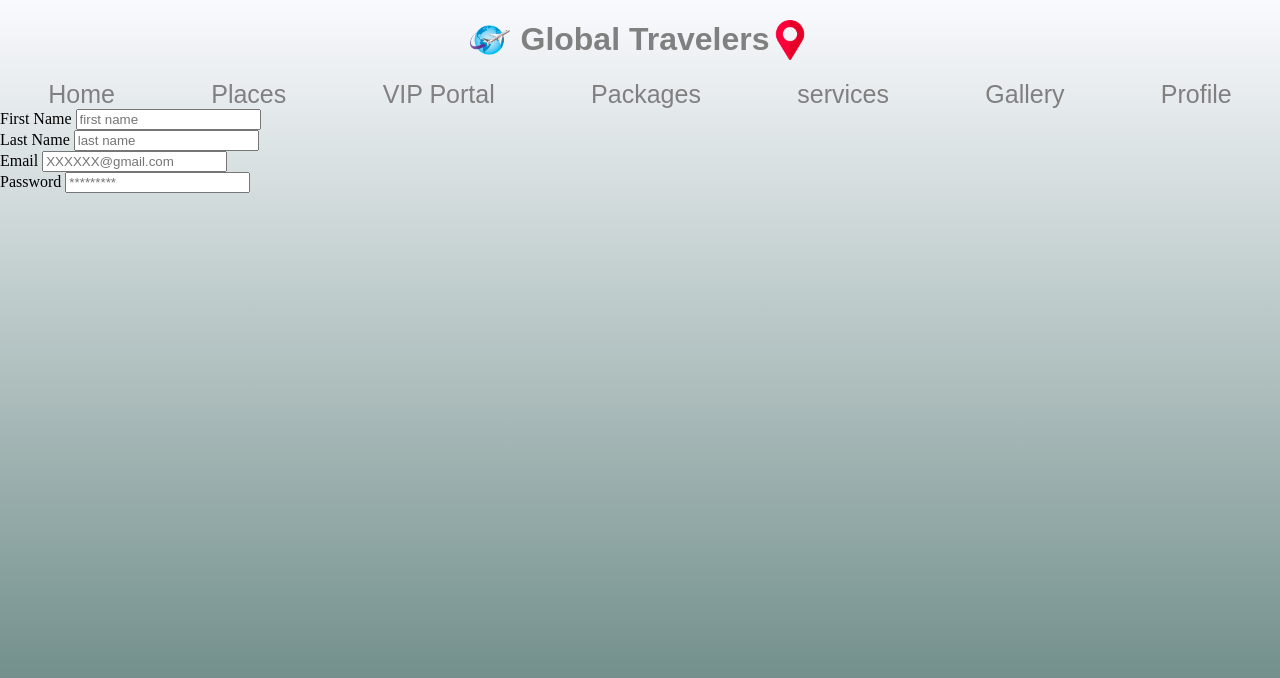
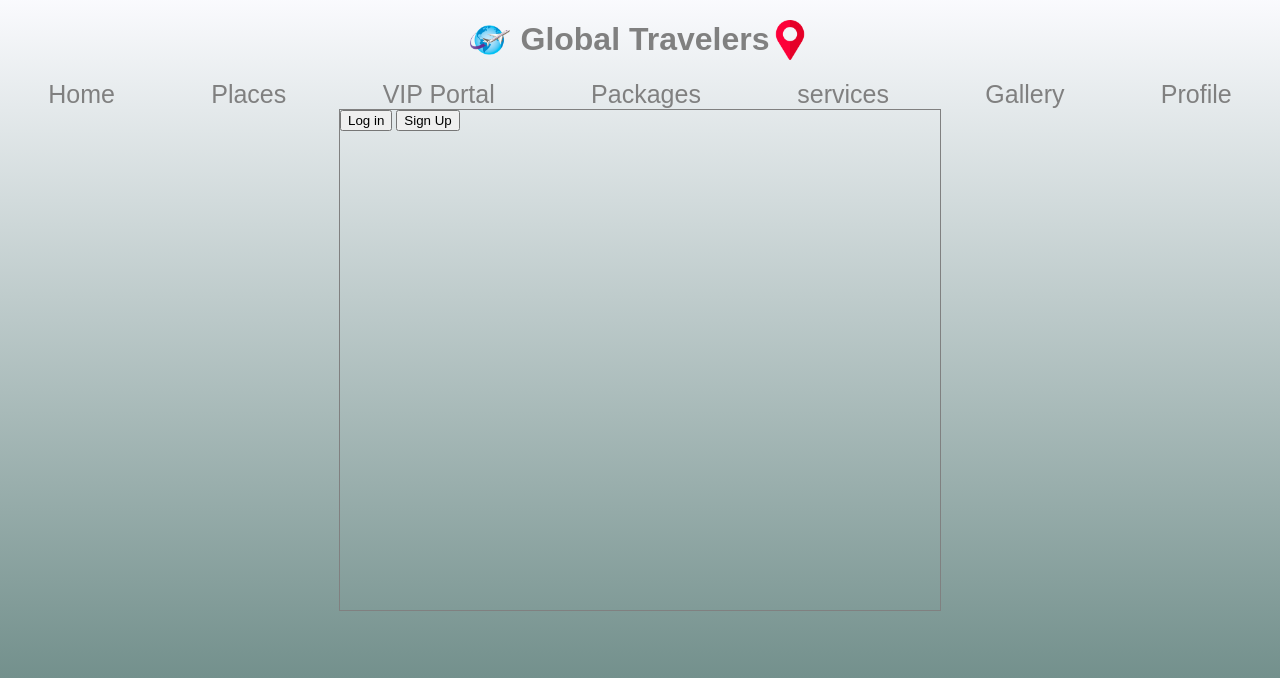
Before and after one commit to tarunmahi/wtproject, a plain HTML site: page profile.html in a window 1280 px wide. Shown: the top 678 px of the page. Drawn offline with Linux system fonts and the light colour scheme; a web font is replaced by a local one.

Commit message:
added profile

```diff
--- /dev/null
+++ b/css/profile.css
@@ -0,0 +1,8 @@
+.portal{
+    display: inline;
+    align-items: center;
+    height: 500px;
+    width: 600px;
+    border: 1px solid gray;
+    grid-column: 2/3;
+}
--- a/index.css
+++ b/index.css
@@ -74,6 +74,3 @@ grid-row: 2/3;
     color: rgb(194, 173, 173);
     font-size: 12px;
 }
-.text{
-
-}
--- a/profile.html
+++ b/profile.html
@@ -1,6 +1,7 @@
 <html>
     <head>
         <link rel="stylesheet" href="index.css">
+        <link rel="stylesheet" href="./css/profile.css">
         <link rel="preconnect" href="https://fonts.googleapis.com">
 <link rel="preconnect" href="https://fonts.gstatic.com" crossorigin>
 <link href="https://fonts.googleapis.com/css2?family=Stylish&display=swap" rel="stylesheet">
@@ -25,18 +26,10 @@
                 </ul>
             </nav>
             <section class="container">
-                <div class="forms">
-                    <form action="">
-                        <label for="fname">First Name</label>
-                        <input type="text" id="fname" placeholder="first name"><br/>
-                        <label for="lname">Last Name</label>
-                        <input type="text" id="lname" placeholder="last name"><br/>
-                        <label for="email">Email</label>
-                        <input type="email" id="email" placeholder="XXXXXX@gmail.com">
-                        <br/><label for="pass">Password</label>
-                        <input type="password" id="pass" placeholder="*********">
-                    </form>
-                </div>
+                <div class="portal">
+             <button class="login">Log in</button>
+             <button class="signup">Sign Up</button>
+             </div>
             </section>
             <footer class="footer">
                 <nav class="footer_icons">
```
